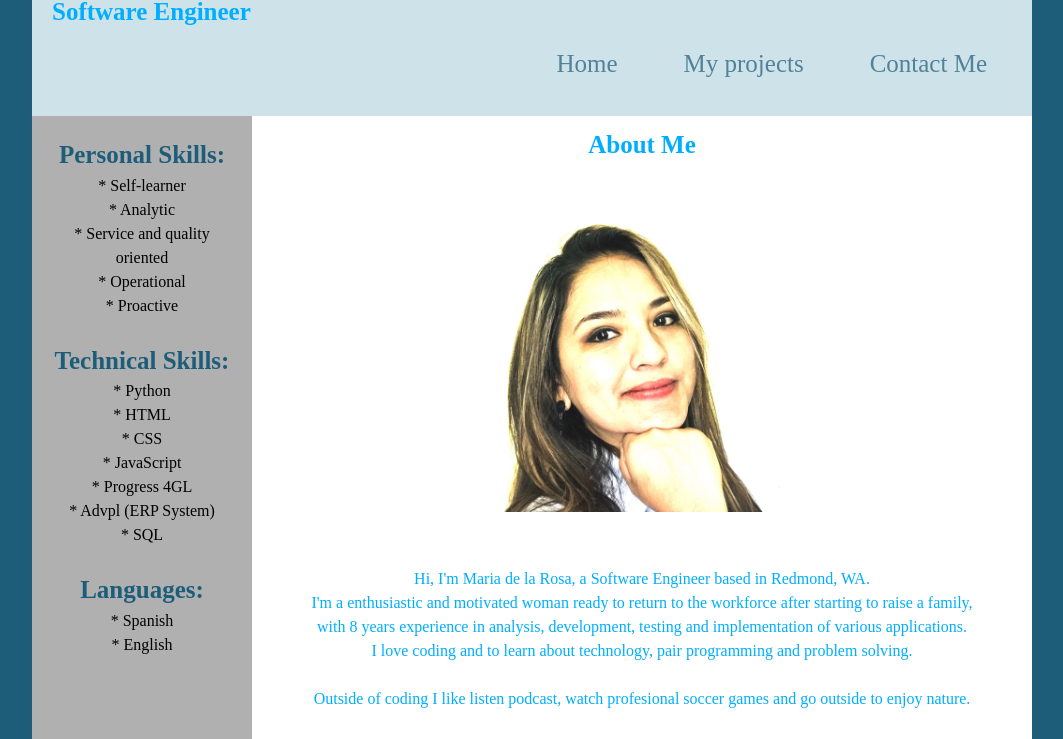
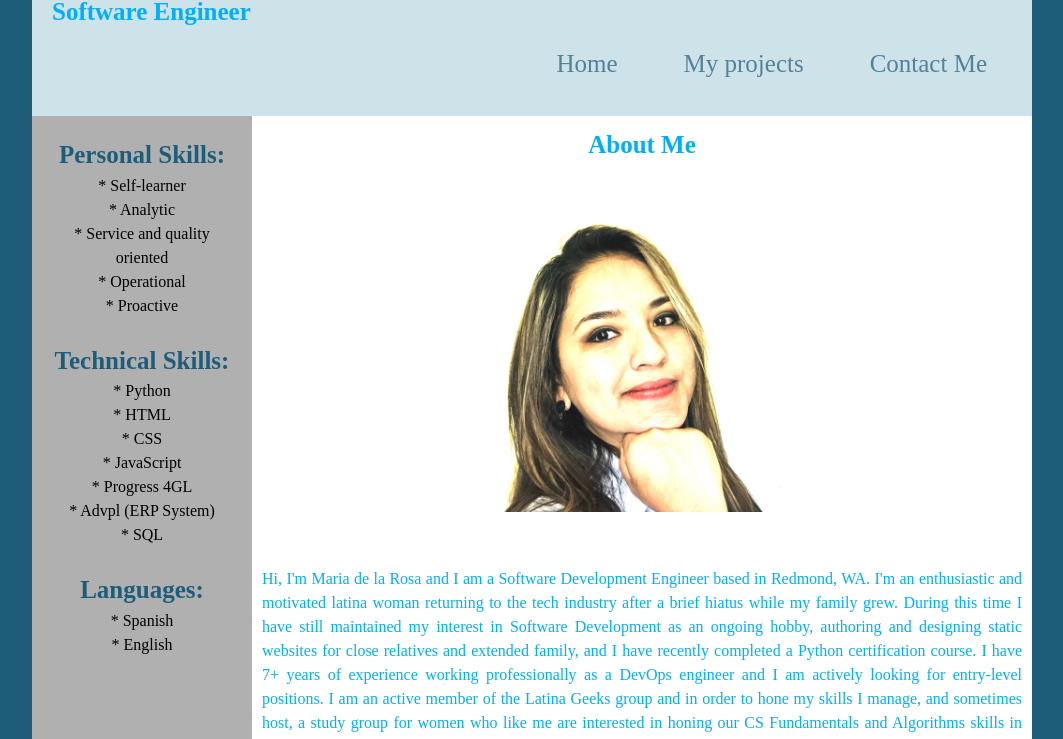
Before and after one commit to maramsrb/maramsrb.github.io, a plain HTML site: page index.html in a window 1280 px wide. Shown: the part 111-850 px from the top of the page, without its empty margins (108-1171 px from the left). Drawn offline with Linux system fonts and the light colour scheme.

Commit message:
Update aboutMe

```diff
--- a/index.html
+++ b/index.html
@@ -55,11 +55,16 @@
             <br>
             <br>
             <br>
-            <p align="center">Hi, I'm Maria de la Rosa, a Software Engineer based in Redmond, WA. <br>
-              I'm a enthusiastic and motivated woman ready to return to the workforce after starting to raise a family, <br>
-              with 8 years experience in analysis, development, testing and implementation of various applications. <br>
-              I love coding and to learn about technology, pair programming and problem solving.<br><br>
-              Outside of coding I like listen podcast, watch profesional soccer games and go outside to enjoy nature.</p>
+            <p align="justify" >Hi, I'm Maria de la Rosa and I am a Software Development Engineer based in Redmond, WA.
+              I'm an enthusiastic and motivated latina woman returning to the tech industry after a brief hiatus while my family grew.
+              During this time I have still maintained my interest in Software Development as an ongoing hobby, authoring and designing
+              static websites for close relatives and extended family, and I have recently completed a Python certification course.
+              I have 7+ years of experience working professionally as a DevOps engineer and I am actively looking for entry-level positions.
+              I am an active member of the Latina Geeks group and in order to hone my skills I manage, and sometimes host, a study group
+              for women who like me are interested in honing our CS Fundamentals and Algorithms skills in order to succeed.
+
+              Outside of coding I like to listen podcasts, I am a huge soccer fan so I enjoy watching the professional games
+              and taking long walks to enjoy nature.</p>
               <br>
               <br>
               <a href="https://github.com/maramsrb" target="_blank"><img src="github.png" height="42" width="42"></a>
```
